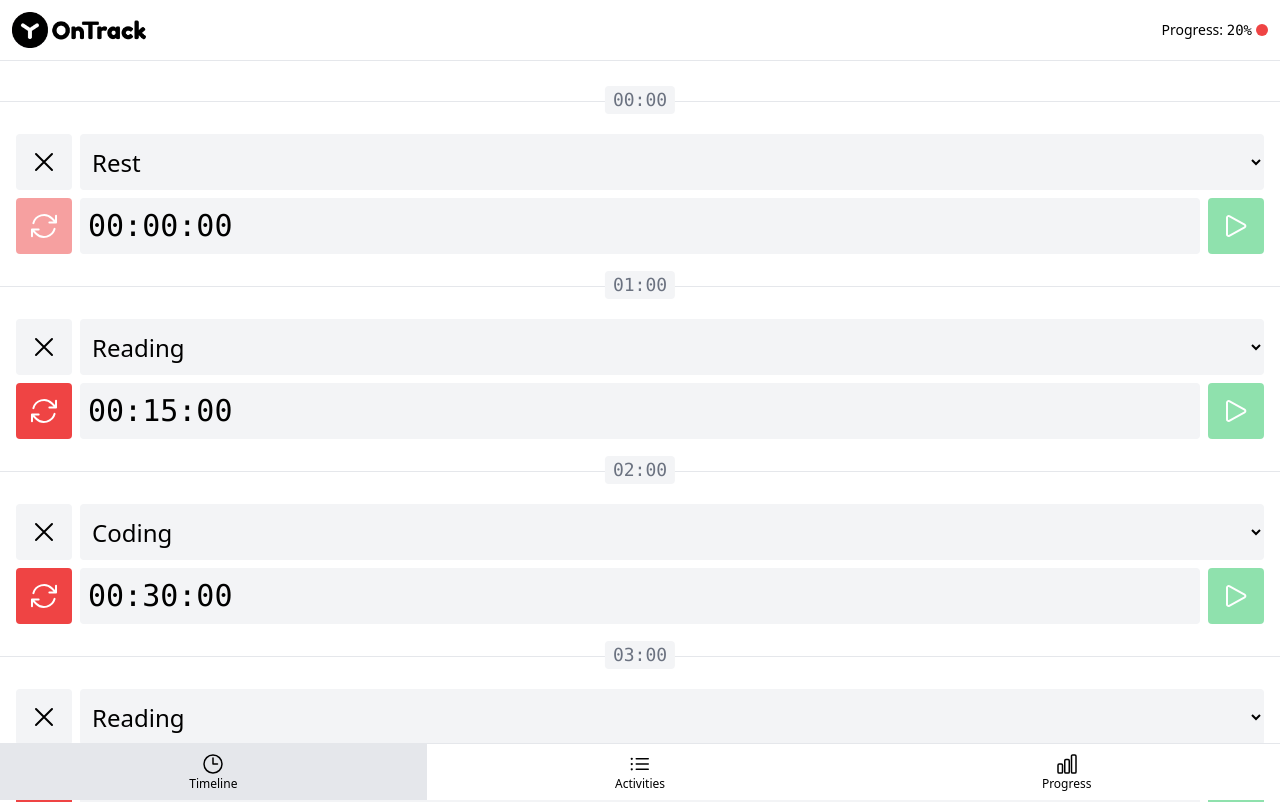
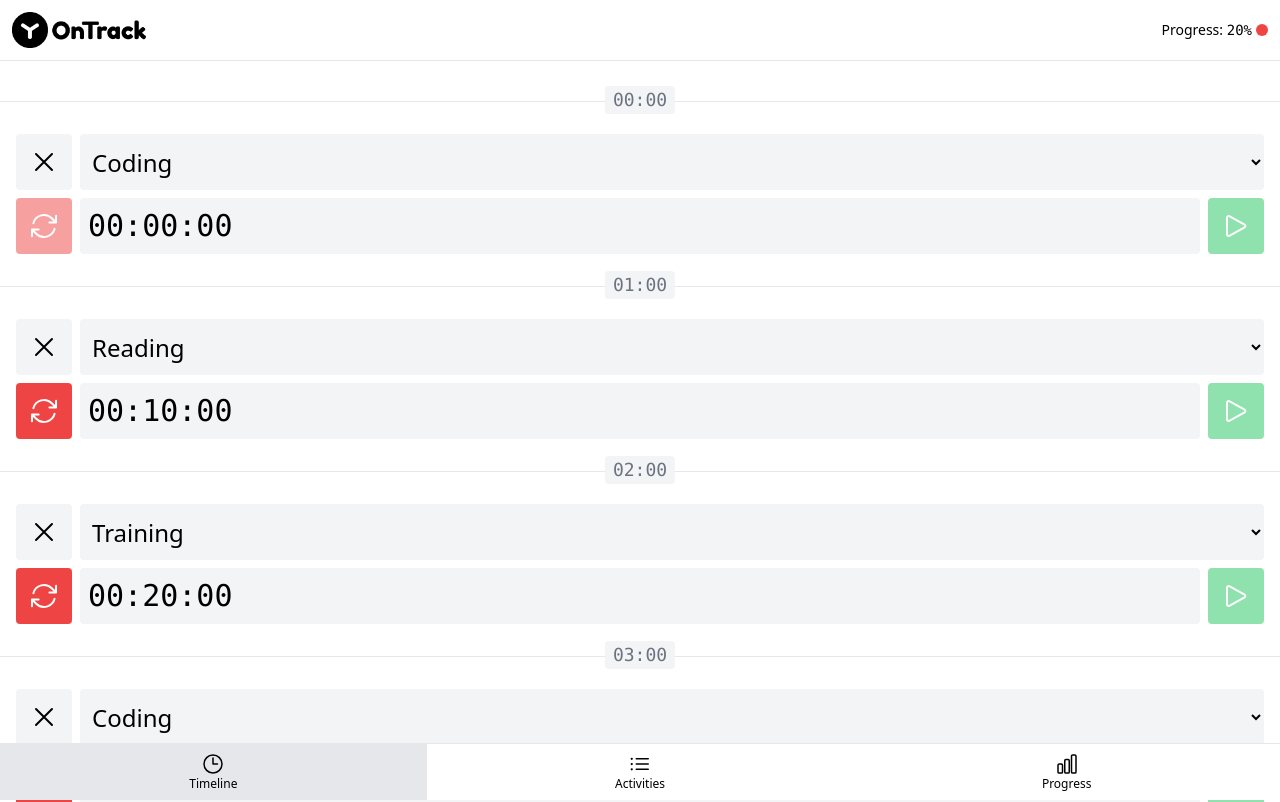
Before and after one commit to jsteacat/ontrack-twind, a Vue app in the folder app/: page /#timeline in a window 1280 px wide. Shown: the top 802 px of the page. Built offline with nearby package versions, Linux system fonts and the light colour scheme.

Commit message:
time remaining timer && activity seconds to complete component

```diff
--- a/app/src/App.vue
+++ b/app/src/App.vue
@@ -55,6 +55,10 @@ function setTimelineItemActivity(timelineItem, activity) {
 function setActivitySecondsToComplete(activity, secondsToComplete) {
   activity.secondsToComplete = secondsToComplete
 }
+
+function updateTimelineItemActivitySeconds(timelineItem, activitySeconds) {
+  timelineItem.activitySeconds = activitySeconds
+}
 </script>
 
 <template>
@@ -69,10 +73,12 @@ function setActivitySecondsToComplete(activity, secondsToComplete) {
       :activity-select-options="activitySelectOptions"
       :current-page="currentPage"
       @set-timeline-item-activity="setTimelineItemActivity"
+      @update-timeline-item-activity-seconds="updateTimelineItemActivitySeconds"
     />
     <TheActivities
       v-show="currentPage === PAGE_ACTIVITIES"
       :activities="activities"
+      :timeline-items="timelineItems"
       @create-activity="createActivity"
       @delete-activity="deleteActivity"
       @set-activity-seconds-to-complete="setActivitySecondsToComplete"
--- a/app/src/components/activities/ActivityItem.vue
+++ b/app/src/components/activities/ActivityItem.vue
@@ -3,13 +3,19 @@ import BaseButton from '@/components/base/BaseButton.vue'
 import BaseSelect from '@/components/base/BaseSelect.vue'
 import { TrashIcon } from '@heroicons/vue/24/outline'
 import { PERIOD_SELECT_OPTIONS, BUTTON_TYPE_DANGER } from '@/constants'
-import { isActivityItemValid, isNumber, isUndefined } from '@/validators'
+import { isActivityItemValid, isNumber, isTimelineItemsValid, isUndefined } from '@/validators'
+import ActivitySecondsToComplete from '@/components/activities/ActivitySecondsToComplete.vue'
 
 defineProps({
   activity: {
     type: Object,
     required: true,
     validator: isActivityItemValid
+  },
+  timelineItems: {
+    type: Object,
+    required: true,
+    validator: isTimelineItemsValid
   }
 })
 
@@ -27,13 +33,18 @@ const emit = defineEmits({
       </BaseButton>
       <span class="truncate text-xl">{{ activity.name }}</span>
     </div>
-    <div>
+    <div class="flex gap-2">
       <BaseSelect
         placeholder="hh:mm"
         :options="PERIOD_SELECT_OPTIONS"
         :selected="activity.secondsToComplete || null"
-        class="font-mono"
+        class="grow font-mono"
         @select="emit('setSecondsToComplete', $event || 0)"
+      />
+      <ActivitySecondsToComplete
+        v-if="activity.secondsToComplete"
+        :activity="activity"
+        :timeline-items="timelineItems"
       />
     </div>
   </li>
--- /dev/null
+++ b/app/src/components/activities/ActivitySecondsToComplete.vue
@@ -0,0 +1,38 @@
+<script setup>
+import { computed } from 'vue'
+import { formatSeconds, getTotalActivitySeconds } from '@/functions'
+import { isActivityItemValid, isTimelineItemsValid } from '@/validators'
+
+const props = defineProps({
+  activity: {
+    type: Object,
+    required: true,
+    validator: isActivityItemValid
+  },
+  timelineItems: {
+    type: Object,
+    required: true,
+    validator: isTimelineItemsValid
+  }
+})
+
+const secondsDiff = computed(
+  () =>
+    getTotalActivitySeconds(props.activity, props.timelineItems) - props.activity.secondsToComplete
+)
+
+const sign = computed(() => (secondsDiff.value >= 0 ? '+' : '-'))
+
+const colorClasses = computed(() =>
+  secondsDiff.value < 0 ? 'bg-red-100 text-red-600' : 'bg-green-100 text-green-600'
+)
+</script>
+
+<template>
+  <div
+    :class="colorClasses"
+    class="flex items-center rounded bg-blue-100 px-2 font-mono text-xl text-blue-600"
+  >
+    {{ sign }} {{ formatSeconds(secondsDiff) }}
+  </div>
+</template>
--- a/app/src/components/timeline/TimelineItem.vue
+++ b/app/src/components/timeline/TimelineItem.vue
@@ -6,7 +6,8 @@ import {
   isSelectOptionsValid,
   isActivityItemsValid,
   isActivityItemValid,
-  isHourValid
+  isHourValid,
+  isNumber
 } from '@/validators'
 import { NULLABLE_ACTIVITY } from '@/constants'
 import TimelineStopwatch from '@/components/timeline/TimelineStopwatch.vue'
@@ -31,7 +32,8 @@ const props = defineProps({
 
 const emit = defineEmits({
   selectActivity: isActivityItemValid,
-  scrollToHour: isHourValid
+  scrollToHour: isHourValid,
+  updateActivitySeconds: isNumber
 })
 
 function getActivityById(id) {
@@ -55,6 +57,10 @@ function selectActivity(id) {
       placeholder="Rest"
       @select="selectActivity($event)"
     />
-    <TimelineStopwatch :seconds="timelineItem.activitySeconds" :hour="timelineItem.hour" />
+    <TimelineStopwatch
+      :seconds="timelineItem.activitySeconds"
+      :hour="timelineItem.hour"
+      @update-seconds="emit('updateActivitySeconds', $event)"
+    />
   </li>
 </template>
--- a/app/src/components/timeline/TimelineStopwatch.vue
+++ b/app/src/components/timeline/TimelineStopwatch.vue
@@ -24,6 +24,10 @@ const props = defineProps({
   }
 })
 
+const emit = defineEmits({
+  updateSeconds: isNumber
+})
+
 const dynamicSeconds = ref(props.seconds)
 const intervalId = ref(0)
 const isStartButtonDisabled = props.hour !== new Date().getHours()
@@ -32,6 +36,7 @@ function start() {
   if (intervalId.value) return
   intervalId.value = setInterval(() => {
     dynamicSeconds.value += 1
+    emit('updateSeconds', dynamicSeconds.value)
   }, MILLISECONDS_IN_SECOND)
 }
 
@@ -44,6 +49,7 @@ function stop() {
 
 function reset() {
   stop()
+  emit('updateSeconds', 0)
   dynamicSeconds.value = 0
 }
 </script>
--- a/app/src/functions.js
+++ b/app/src/functions.js
@@ -38,11 +38,22 @@ export function normalizeSelectValue(value) {
   return isNull(value) || isNaN(value) ? value : +value
 }
 
+export function getTotalActivitySeconds(activity, timelineItems) {
+  return timelineItems
+    .filter((timelineItem) => timelineItem.activityId === activity.id)
+    .reduce(
+      (totalSeconds, timelineItem) => Math.round(totalSeconds + timelineItem.activitySeconds),
+      0
+    )
+}
+
 export function generateTimelineItems(activities) {
   return [...Array(HOURS_IN_DAY).keys()].map((hour) => ({
     hour,
-    activityId: hour % 4 === 0 ? null : activities[hour % 2].id,
-    activitySeconds: hour % 4 === 0 ? 0 : (15 * SECONDS_IN_MINUTE * hour) % SECONDS_IN_HOUR
+    activityId: [0, 1, 2, 3, 4].includes(hour) ? activities[hour % 3].id : null,
+    activitySeconds: [0, 1, 2, 3, 4].includes(hour) ? hour * 600 : 0
+    // activityId: hour % 4 === 0 ? null : activities[hour % 2].id,
+    // activitySeconds: hour % 4 === 0 ? 0 : (15 * SECONDS_IN_MINUTE * hour) % SECONDS_IN_HOUR
   }))
 }
 
--- a/app/src/pages/TheActivities.vue
+++ b/app/src/pages/TheActivities.vue
@@ -2,13 +2,23 @@
 import ActivityItem from '@/components/activities/ActivityItem.vue'
 import TheActivityForm from '@/components/activities/TheActivityForm.vue'
 import TheActivitiesEmptyState from '@/components/activities/TheActivitiesEmptyState.vue'
-import { isActivityItemsValid, isActivityItemValid, isNumber } from '@/validators'
+import {
+  isActivityItemsValid,
+  isActivityItemValid,
+  isNumber,
+  isTimelineItemsValid
+} from '@/validators'
 
 defineProps({
   activities: {
     type: Array,
     required: true,
     validator: isActivityItemsValid
+  },
+  timelineItems: {
+    type: Object,
+    required: true,
+    validator: isTimelineItemsValid
   }
 })
 
@@ -32,6 +42,7 @@ function setSecondsToComplete(activity, secondsToComplete) {
         v-for="activity in activities"
         :key="activity.id"
         :activity="activity"
+        :timeline-items="timelineItems"
         @delete="emit('deleteActivity', activity)"
         @set-seconds-to-complete="setSecondsToComplete(activity, $event)"
       />
--- a/app/src/pages/TheTimeline.vue
+++ b/app/src/pages/TheTimeline.vue
@@ -7,7 +7,8 @@ import {
   isActivityItemsValid,
   isTimelineItemValid,
   isActivityItemValid,
-  isPageValid
+  isPageValid,
+  isNumber
 } from '@/validators'
 import { MIDNIGHT_HOUR, PAGE_TIMELINE } from '@/constants.js'
 
@@ -37,6 +38,9 @@ const props = defineProps({
 const emit = defineEmits({
   setTimelineItemActivity(timelineItem, activity) {
     return [isTimelineItemValid(timelineItem), isActivityItemValid(activity)].every(Boolean)
+  },
+  updateTimelineItemActivitySeconds(timelineItem, seconds) {
+    return [isTimelineItemValid(timelineItem), isNumber(seconds)].every(Boolean)
   }
 })
 
@@ -74,6 +78,7 @@ watchPostEffect(async () => {
         :activity-select-options="activitySelectOptions"
         @scroll-to-hour="scrollToHour"
         @select-activity="emit('setTimelineItemActivity', timelineItem, $event)"
+        @update-activity-seconds="emit('updateTimelineItemActivitySeconds', timelineItem, $event)"
       />
     </ul>
   </div>
```
